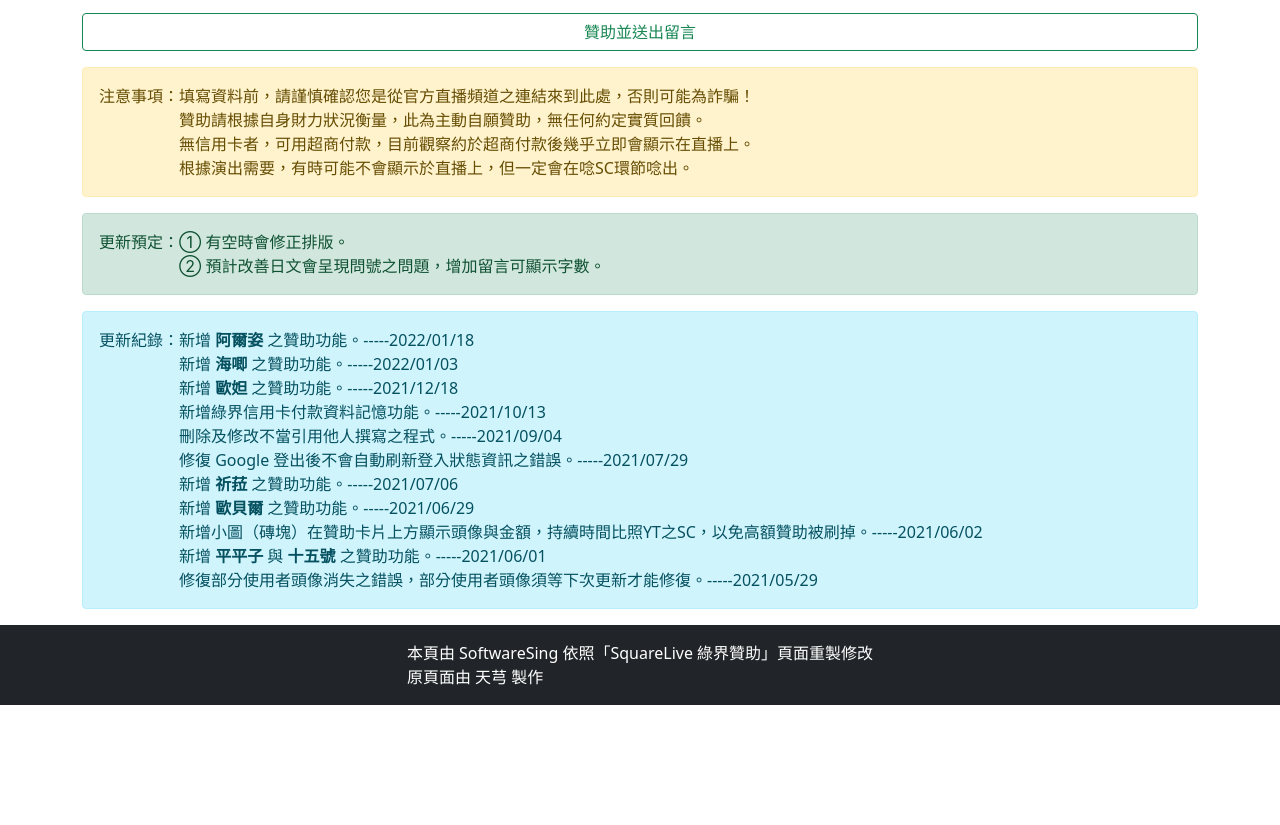
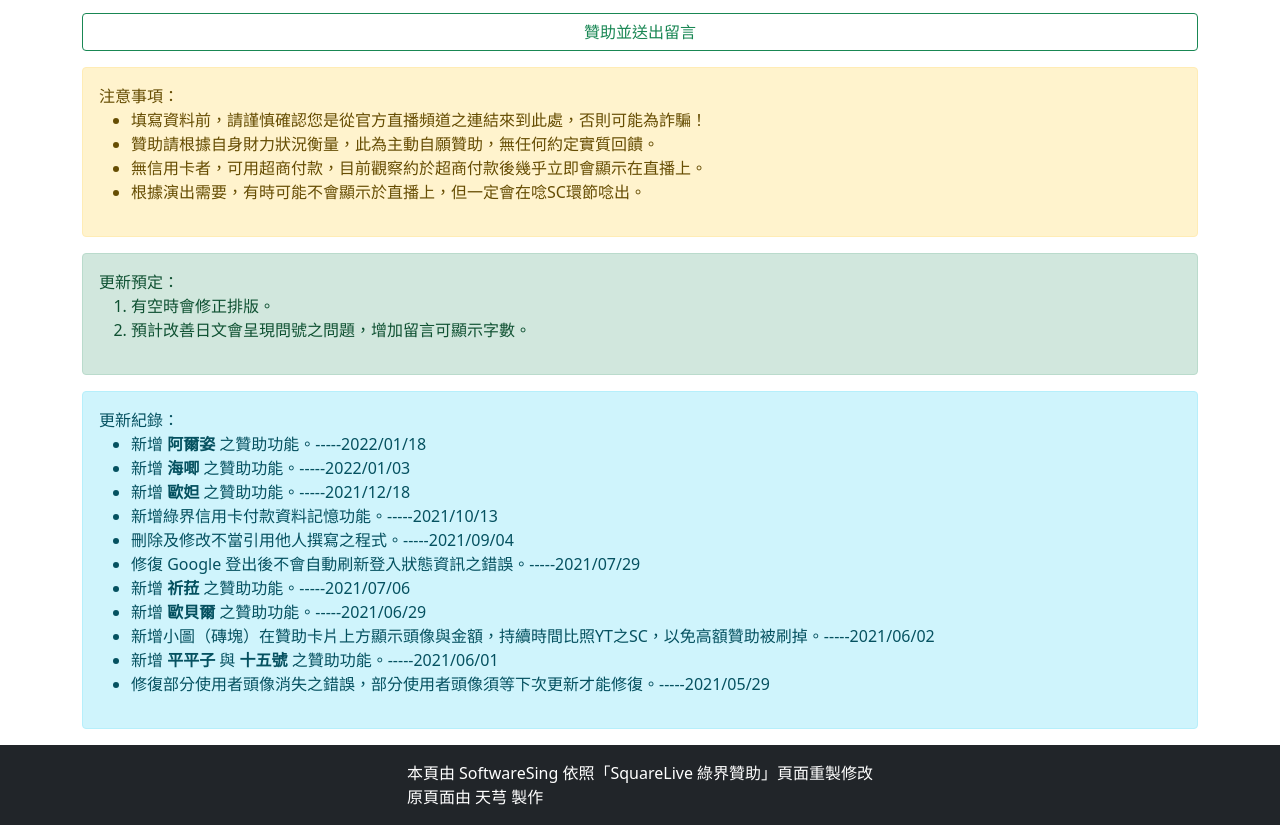
Before and after one commit to SoftwareSing/sl-donate-rewrite, a plain HTML site: page index.html in a window 1280 px wide. Shown: the part 1025-1850 px from the top of the page. Before the commit the page ends 1730 px from the top, so only its background shows below. Drawn offline with nearby package versions, Linux system fonts and the light colour scheme.

Commit message:
修改底部附註欄位排版

```diff
--- a/index.html
+++ b/index.html
@@ -108,29 +108,38 @@
 
     <div class="container">
       <div class="alert alert-warning" role="alert">
-        注意事項：填寫資料前，請謹慎確認您是從官方直播頻道之連結來到此處，否則可能為詐騙！<br>
-        &emsp;&emsp;&emsp;&emsp;&emsp;贊助請根據自身財力狀況衡量，此為主動自願贊助，無任何約定實質回饋。<br>
-        &emsp;&emsp;&emsp;&emsp;&emsp;無信用卡者，可用超商付款，目前觀察約於超商付款後幾乎立即會顯示在直播上。<br>
-        &emsp;&emsp;&emsp;&emsp;&emsp;根據演出需要，有時可能不會顯示於直播上，但一定會在唸SC環節唸出。
+        注意事項：
+        <ul>
+          <li>填寫資料前，請謹慎確認您是從官方直播頻道之連結來到此處，否則可能為詐騙！</li>
+          <li>贊助請根據自身財力狀況衡量，此為主動自願贊助，無任何約定實質回饋。</li>
+          <li>無信用卡者，可用超商付款，目前觀察約於超商付款後幾乎立即會顯示在直播上。</li>
+          <li>根據演出需要，有時可能不會顯示於直播上，但一定會在唸SC環節唸出。</li>
+        </ul>
       </div>
 
       <div class="alert alert-success" role="alert">
-        更新預定：① 有空時會修正排版。<br>
-        &emsp;&emsp;&emsp;&emsp;&emsp;② 預計改善日文會呈現問號之問題，增加留言可顯示字數。
+        更新預定：
+        <ol>
+          <li>有空時會修正排版。</li>
+          <li>預計改善日文會呈現問號之問題，增加留言可顯示字數。</li>
+        </ol>
       </div>
 
       <div class="alert alert-info" role="alert">
-        更新紀錄：新增 <b>阿爾姿</b> 之贊助功能。-----2022/01/18<br>
-        &emsp;&emsp;&emsp;&emsp;&emsp;新增 <b>海唧</b> 之贊助功能。-----2022/01/03<br>
-        &emsp;&emsp;&emsp;&emsp;&emsp;新增 <b>歐妲</b> 之贊助功能。-----2021/12/18<br>
-        &emsp;&emsp;&emsp;&emsp;&emsp;新增綠界信用卡付款資料記憶功能。-----2021/10/13<br>
-        &emsp;&emsp;&emsp;&emsp;&emsp;刪除及修改不當引用他人撰寫之程式。-----2021/09/04<br>
-        &emsp;&emsp;&emsp;&emsp;&emsp;修復 Google 登出後不會自動刷新登入狀態資訊之錯誤。-----2021/07/29<br>
-        &emsp;&emsp;&emsp;&emsp;&emsp;新增 <b>祈菈</b> 之贊助功能。-----2021/07/06<br>
-        &emsp;&emsp;&emsp;&emsp;&emsp;新增 <b>歐貝爾</b> 之贊助功能。-----2021/06/29<br>
-        &emsp;&emsp;&emsp;&emsp;&emsp;新增小圖（磚塊）在贊助卡片上方顯示頭像與金額，持續時間比照YT之SC，以免高額贊助被刷掉。-----2021/06/02<br>
-        &emsp;&emsp;&emsp;&emsp;&emsp;新增 <b>平平子</b> 與 <b>十五號</b> 之贊助功能。-----2021/06/01<br>
-        &emsp;&emsp;&emsp;&emsp;&emsp;修復部分使用者頭像消失之錯誤，部分使用者頭像須等下次更新才能修復。-----2021/05/29
+        更新紀錄：
+        <ul>
+          <li>新增 <b>阿爾姿</b> 之贊助功能。-----2022/01/18</li>
+          <li>新增 <b>海唧</b> 之贊助功能。-----2022/01/03</li>
+          <li>新增 <b>歐妲</b> 之贊助功能。-----2021/12/18</li>
+          <li>新增綠界信用卡付款資料記憶功能。-----2021/10/13</li>
+          <li>刪除及修改不當引用他人撰寫之程式。-----2021/09/04</li>
+          <li>修復 Google 登出後不會自動刷新登入狀態資訊之錯誤。-----2021/07/29</li>
+          <li>新增 <b>祈菈</b> 之贊助功能。-----2021/07/06</li>
+          <li>新增 <b>歐貝爾</b> 之贊助功能。-----2021/06/29</li>
+          <li>新增小圖（磚塊）在贊助卡片上方顯示頭像與金額，持續時間比照YT之SC，以免高額贊助被刷掉。-----2021/06/02</li>
+          <li>新增 <b>平平子</b> 與 <b>十五號</b> 之贊助功能。-----2021/06/01</li>
+          <li>修復部分使用者頭像消失之錯誤，部分使用者頭像須等下次更新才能修復。-----2021/05/29</li>
+        </ul>
       </div>
     </div>
 
```
